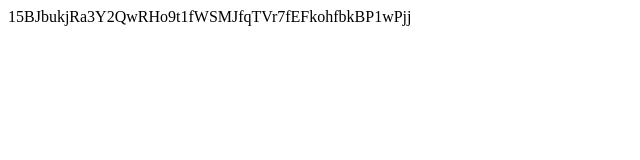
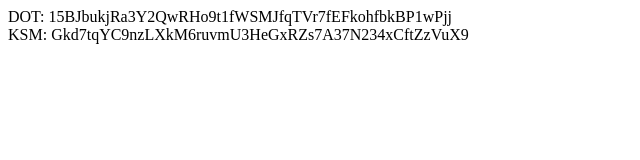
Before and after one commit to cloudyear/dot, a plain HTML site: page index.html in a window 1280 px wide. Shown: the whole page, without its empty margins (0-640 px from the left). Drawn offline with Linux system fonts and the light colour scheme.

Commit message:
Update index.html

```diff
--- a/index.html
+++ b/index.html
@@ -1,9 +1,11 @@
 <html>
     <head>
         <meta http-equiv="Content-Type" content="text/html; charset=utf-8">
-        <title>DOT</title>
+        <title>DOT&KSM</title>
     </head>
     <body>
-        <a>15BJbukjRa3Y2QwRHo9t1fWSMJfqTVr7fEFkohfbkBP1wPjj</a>
+        <a>DOT: 15BJbukjRa3Y2QwRHo9t1fWSMJfqTVr7fEFkohfbkBP1wPjj</a>
+        <br>
+        <a>KSM: Gkd7tqYC9nzLXkM6ruvmU3HeGxRZs7A37N234xCftZzVuX9</a>
     </body>
 <html>
```
